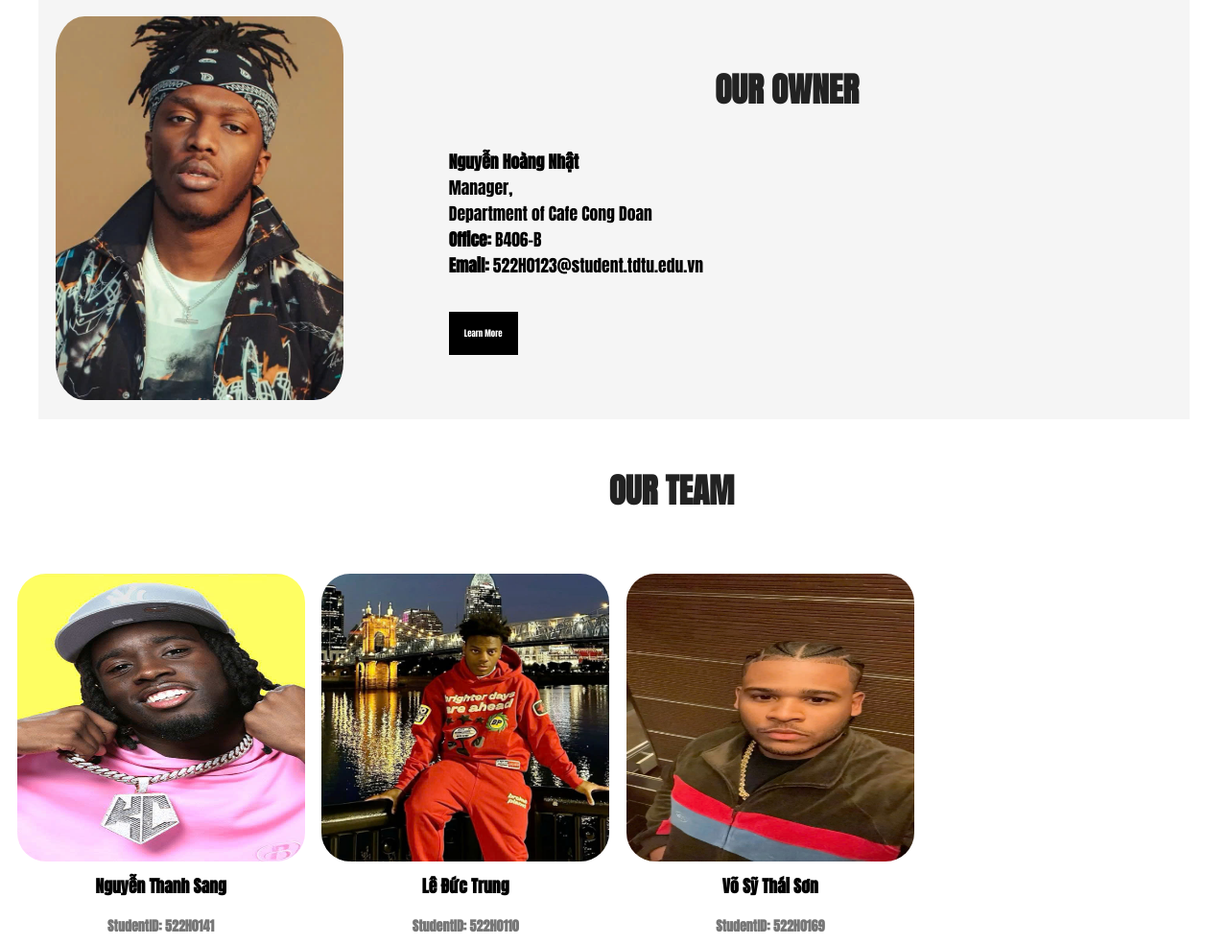
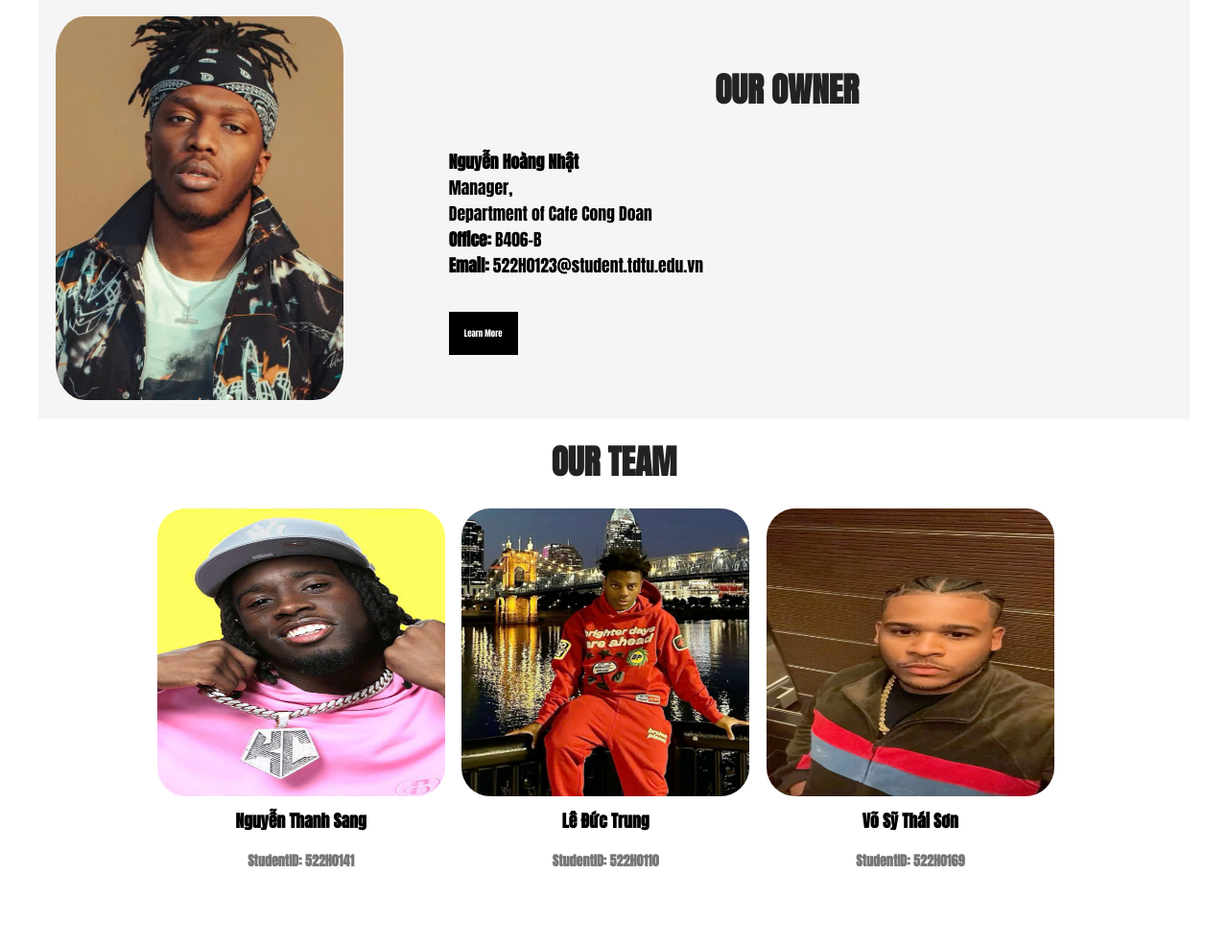
Before and after one commit to HoangNhat2004/Coffee-Shop-Management, a PHP site: page /about.php in a window 1280 px wide. Shown: the part 306-1290 px from the top of the page at 96% size. Run offline with PHP 8.4, Linux system fonts and the light colour scheme; data comes from the database, SQL or seed files in the repository; some libraries are stand-ins or nearby versions.

Commit message:
fix: center member from about.php

```diff
--- a/css/style.css
+++ b/css/style.css
@@ -354,8 +354,6 @@ section {
 
 .hero {
    width: 100%;
-   margin-bottom: 100px;
-
 }
 
 .hero .slide {
@@ -682,10 +680,12 @@ section {
 .team {
    position: relative;
    width: 100%;
-   margin-right: 14%;
    margin-top: 30px;
+   margin: auto;
+}
+
+.team .swiper-wrapper{
    justify-content: center;
-   align-items: center;
 }
 
 
@@ -702,14 +702,8 @@ section {
    border-radius: 10%;
 }
 
-.team h1 {
-   padding-left: 200px;
-   margin-bottom: 60px;
-}
-
 .team .box h2 {
    padding: 1rem 0;
-
    font-size: 2rem;
 }
 
```
Also changed, not shown: home.php (+4 -24 lines).
